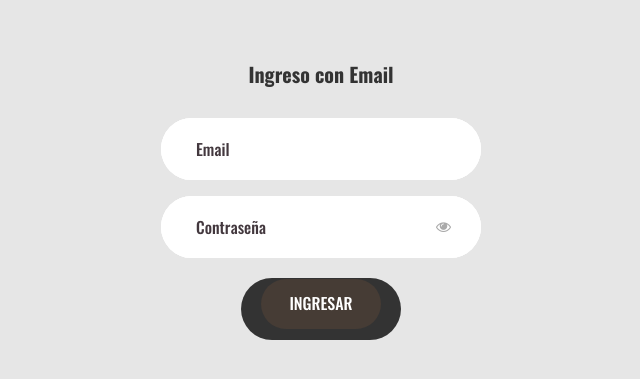
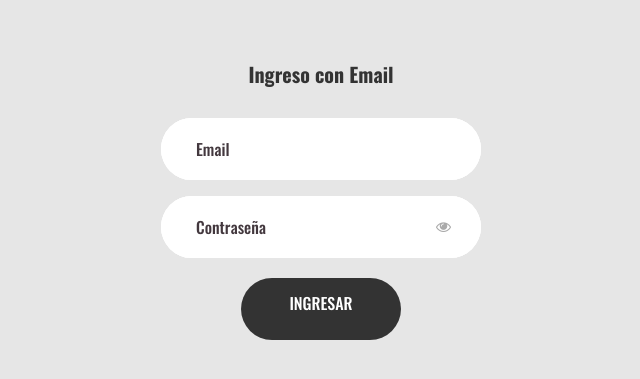
Before and after one commit to Drako475/SPACE-FIA-Aforos, a plain HTML site: page SPACE FIA/index.html in a window 1280 px wide. Shown: the part 343-722 px from the top of the page, without its empty margins (319-959 px from the left). Drawn offline with nearby package versions, Linux system fonts and the light colour scheme.

Commit message:
arreglo boton

```diff
--- a/SPACE FIA/index.html
+++ b/SPACE FIA/index.html
@@ -65,7 +65,7 @@
 
 					<div class="container-login100-form-btn">
 						<button class="login100-form-btn">
-							<a href="admin.html" class="btn-login-with bg1 m-b-10">Ingresar</a>
+							<a href="admin.html" class="btn-login-with m-b-10">Ingresar</a>
 						</button>
 					</div>
 
```
